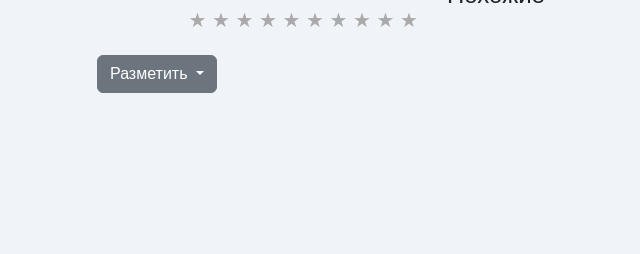
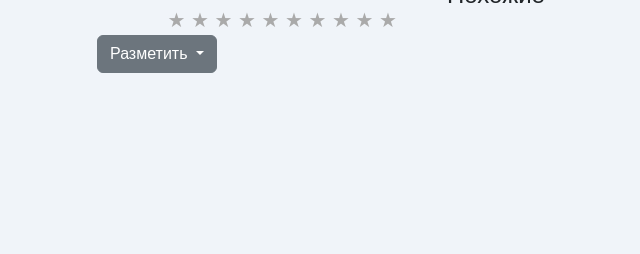
Before and after one commit to EvilPug/posmotrim, a Django app: template src/templates/film_detail.html in a window 1280 px wide. Shown: the part 546-800 px from the top of the page, without its empty margins (47-687 px from the left). Run offline with Django 4.2, Linux system fonts and the light colour scheme; the template is opened without the code that fills it, so the values that code supplies are empty; the visitor is signed in with stand-in values (Sample User, id 1); some libraries are stand-ins or nearby versions.

Commit message:
Rating margin

```diff
--- a/src/static/css/rating.css
+++ b/src/static/css/rating.css
@@ -1,6 +1,7 @@
-.rating {
+.rating2 {
   width: 300px;
-  margin: 0 auto 1em;
+  margin-right: 25%;
+  margin-left: auto;
   font-size: 20px;
   overflow:hidden;
 }
```
